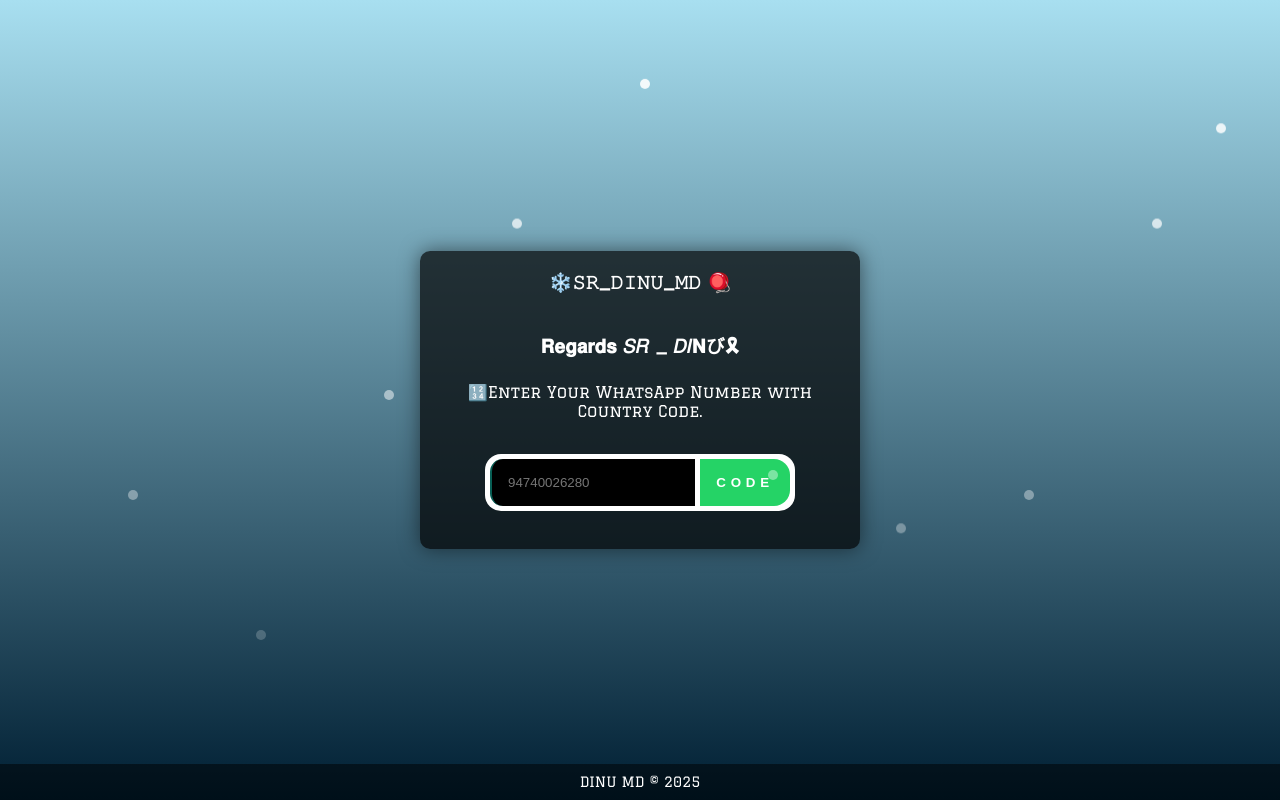
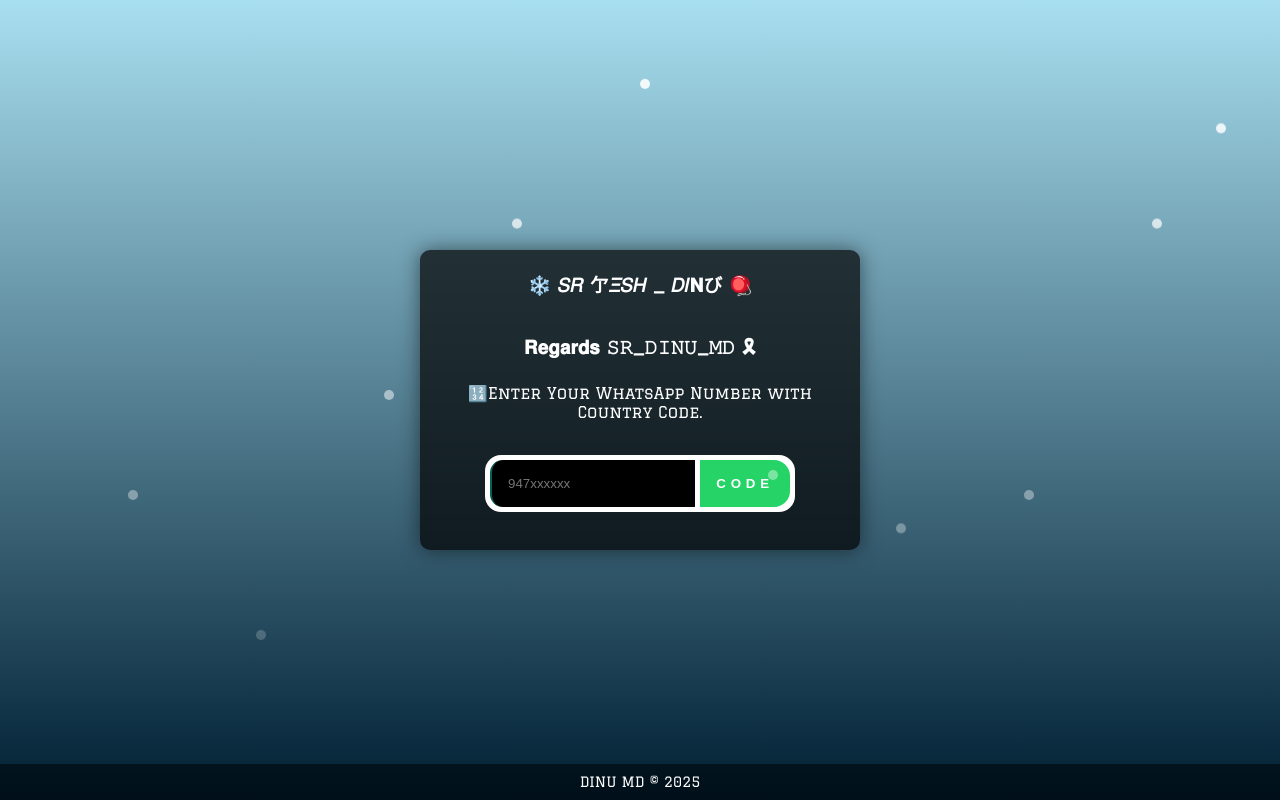
Before and after one commit to dinujaya423/Dinu-Md-new-pair, a website: page pair.html in a window 1280 px wide. Drawn offline with nearby package versions, Linux system fonts and the light colour scheme.

Commit message:
Update pair.html

```diff
--- a/pair.html
+++ b/pair.html
@@ -7,14 +7,14 @@
   <meta property="og:title" content=" PAIR CODE">
   <meta property="og:description" content="Pair-code linker for WhatsApp bot.">
   <meta property="og:type" content="website">
-  <meta property="og:url" content="https://github.com/dinujaya423/-_-_-">
+  <meta property="og:url" content="https://files.catbox.moe/y65ffs.jpg">
   <meta property="og:image" content="https://files.catbox.moe/r8wree.jpg">
   <meta property="og:image:width" content="1200">
   <meta property="og:image:height" content="630">
   <meta name="twitter:card" content="summary_large_image">
   <meta name="twitter:title" content=" PAIR CODE">
   <meta name="twitter:description" content="Pair-code linker for  WhatsApp bot.">
-  <meta name="twitter:image" content="https://files.catbox.moe/r8wree.jpg">
+  <meta name="twitter:image" content="https://files.catbox.moe/y65ffs.jpg">
   <link rel="shortcut icon" href="" type="image/x-icon">
   <link href="https://fonts.googleapis.com/css2?family=Graduate&display=swap" rel="stylesheet">
   <link rel="stylesheet" href="https://cdnjs.cloudflare.com/ajax/libs/font-awesome/5.15.4/css/all.min.css">
@@ -176,15 +176,15 @@
 
   <div class="container">
 
-    <h3>❄️𝚂𝚁_𝙳𝙸𝙽𝚄_𝙼𝙳 🪀</h3>
+    <h3>❄️ 𝑆𝑅 亇𝛯𝑆𝐻 _ 𝐷𝐼𝚴び 🪀</h3>
 
     <br>
-    <h3> 𝐑𝐞𝐠𝐚𝐫𝐝𝐬 𝑆𝑅 _ 𝐷𝐼𝚴び🎗</h3>
+    <h3> 𝐑𝐞𝐠𝐚𝐫𝐝𝐬 𝚂𝚁_𝙳𝙸𝙽𝚄_𝙼𝙳 🎗</h3>
 
     <p>🔢Enter Your WhatsApp Number with Country Code.</p>
     <br>
     <div class="input-container">
-      <input placeholder="94740026280" type="number" id="number" name="">
+      <input placeholder="947xxxxxx" type="number" id="number" name="">
       <button id="submit">Code</button>
     </div>
     <div id="loading-spinner">
```
